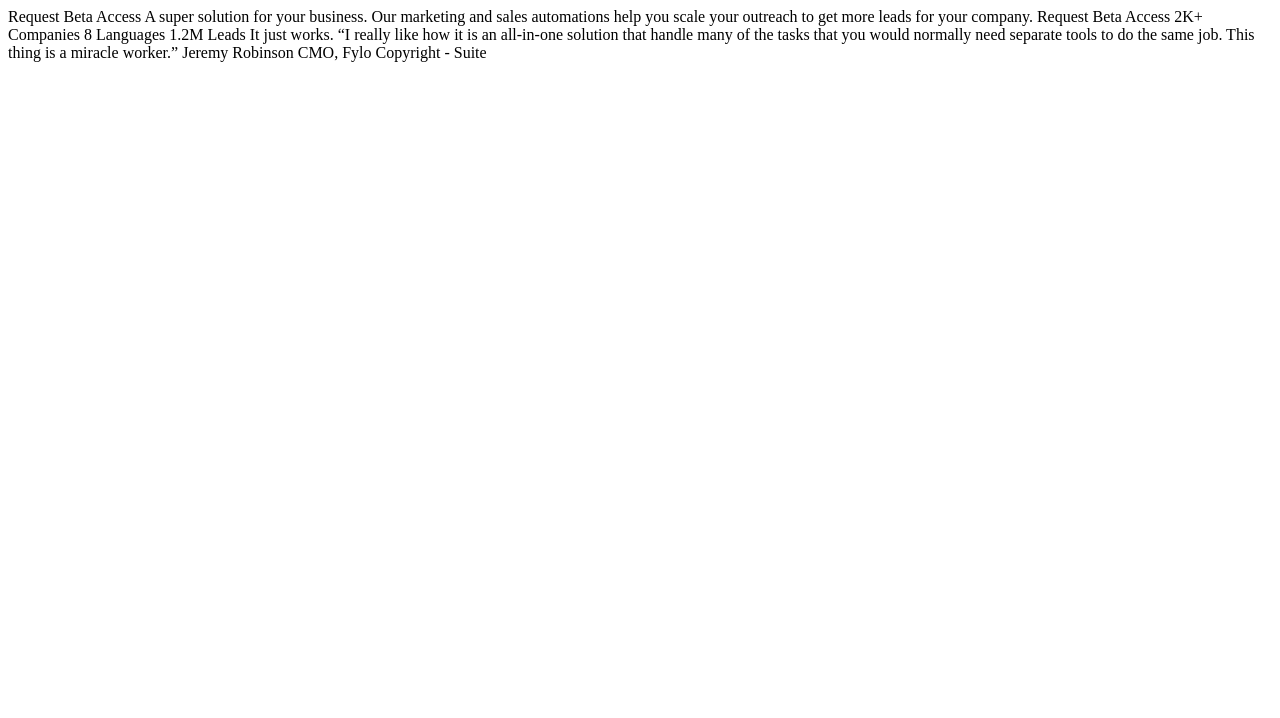
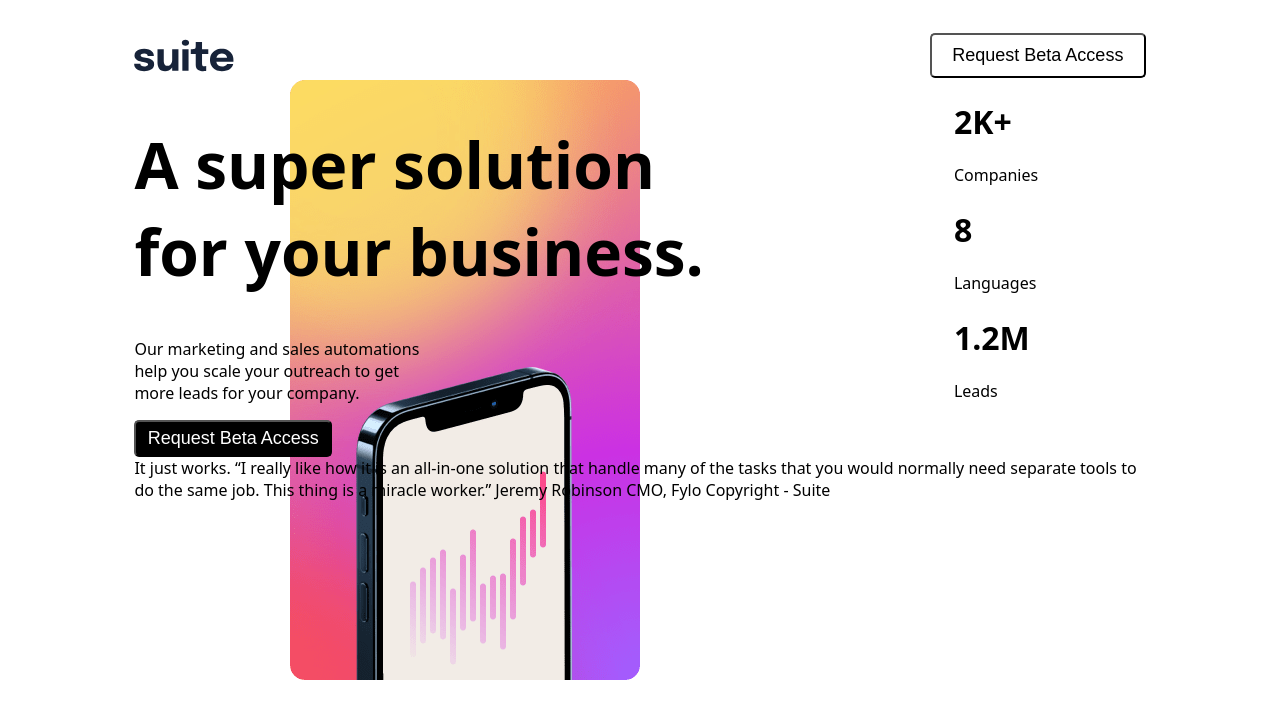
Before and after one commit to developertarik/suite-landing, a plain HTML site: page starter-code/index.html in a window 1280 px wide. Drawn offline with Linux system fonts and the light colour scheme.

Commit message:
add new codes

```diff
--- a/starter-code/index.html
+++ b/starter-code/index.html
@@ -7,26 +7,44 @@
   <link rel="icon" type="image/png" sizes="32x32" href="./assets/favicon-32x32.png">
 
   <title>Frontend Mentor | Suite landing page</title>
+  <link rel="stylesheet" href="./styles/style.css">
 </head>
 <body>
+  <div class="container">
 
-  Request Beta Access
+<div class="navbar">
+  <img src="./assets/logo.svg" alt="logo" width="100px">
+ <button class="nav-btn" type="button">Request Beta Access</button>
 
-  A super solution for your business.
+</div>
 
-  Our marketing and sales automations help you scale your outreach to
-  get more leads for your company.
+  <div class="main">
+<div class="main-box">
+  <h1 class="main-h1">A super solution <br> for your business.</h1>
 
-  Request Beta Access
+  <p class="main-param">Our marketing and sales automations <br> help you scale your outreach to
+   get <br> more leads for your company. </p>
+   <button class="main-btn">Request Beta Access</button>
 
-  2K+
-  Companies
+</div>
+    <div class="main-box-left">
+     <h1>2K+       </h1>
 
-  8
-  Languages
+      <p>
+      Companies
+     </p>
 
-  1.2M
-  Leads
+       <h1>8       </h1>
+
+       <p>Languages</p>
+       <h1>1.2M</h1>
+      <p>Leads  </p>
+     </div>
+    <img class="main-img" src="./assets/image-hero-portrait.png" alt="phone">
+  </div>
+
+
+
 
   It just works.
 
@@ -38,6 +56,7 @@
   CMO, Fylo
 
   Copyright - Suite
+</div>
 
 </body>
 </html>
--- /dev/null
+++ b/starter-code/styles/style.css
@@ -0,0 +1,52 @@
+@import url('https://fonts.googleapis.com/css2?family=Epilogue:ital@1&family=Roboto+Slab&display=swap');
+body{
+    font-family: system-ui, -apple-system, BlinkMacSystemFont, 'Segoe UI', Roboto, Oxygen, Ubuntu, Cantarell, 'Open Sans', 'Helvetica Neue', sans-serif;
+}
+.container
+{
+    padding:2% 10%;
+
+}
+.navbar{
+    display:flex;
+    flex-direction: row;
+    justify-content: space-between;
+    align-items: center;
+}
+
+.nav-btn{
+    color: black;
+    background-color: white;
+    padding: 1% 2%;
+
+}
+.nav-btn:hover  {
+    color: white;
+    background-color: rgb(31, 31, 31);
+
+}
+.main-btn{
+    color: white;
+    background-color: black;
+}
+.nav-btn,.main-btn{
+    padding: 1% 2%;
+     border-radius: 5px;
+     font-size: large;
+ }
+.main-h1{
+    font-size: 4em;
+}
+.main-img{
+    position: absolute;
+    right: 50%;
+    top: 10%;
+    z-index: -9;
+}
+.main{
+    display:flex;
+    flex-direction: row;
+    justify-content: flex-start;
+}
+.main-box-left{
+    margin-left: 250px;}
```
